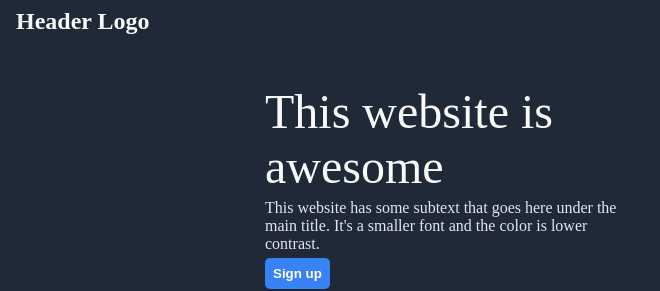
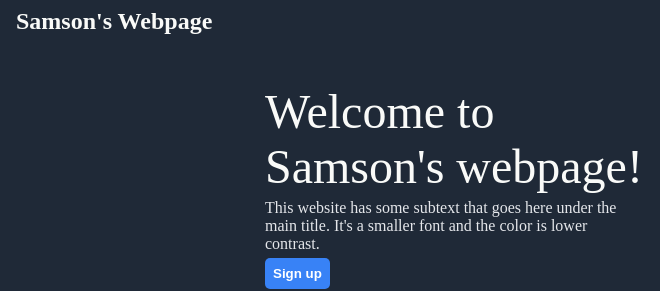
Before and after one commit to SAMSONEE/first-html-file, a plain HTML site: page index.html in a window 1280 px wide. Shown: the top 291 px of the page, 0-660 px from the left. Drawn offline with Linux system fonts and the light colour scheme.

Commit message:
Update index.html

```diff
--- a/index.html
+++ b/index.html
@@ -10,7 +10,7 @@
 <body>
 	<div class="main-info">
 		<div class="header">
-			<div class="logo">Header Logo</div>
+			<div class="logo">Samson's Webpage</div>
 			<ul>
 				<li><a href="index.html">Home</a></li>
 				<li><a href="about.html">About</a></li>
@@ -20,7 +20,7 @@
 
 		<div class="display">
 			<div class="content">
-				<div class="title">This website is awesome</div>
+				<div class="title">Welcome to Samson's webpage!</div>
 				<div class="text">
 					This website has some subtext that goes here under the main title. It's a smaller font
 					and the color is lower contrast.
```
